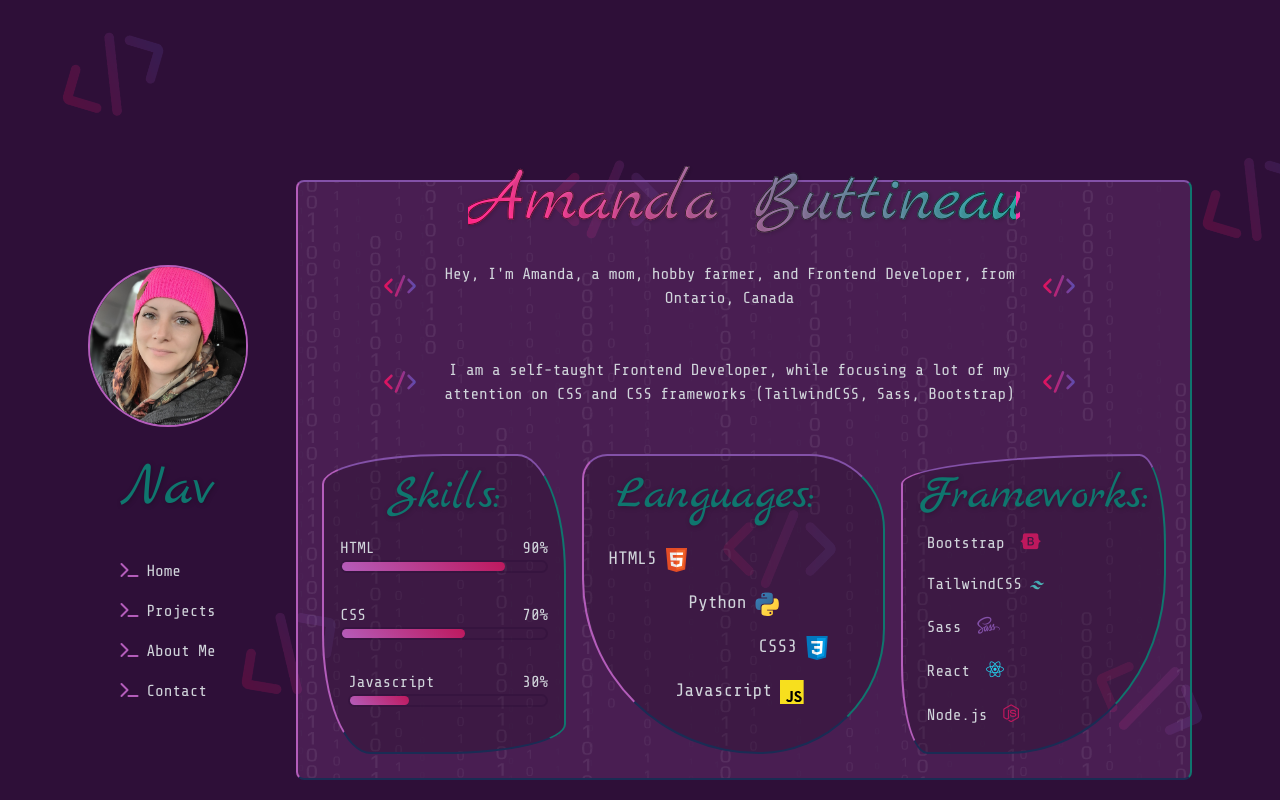
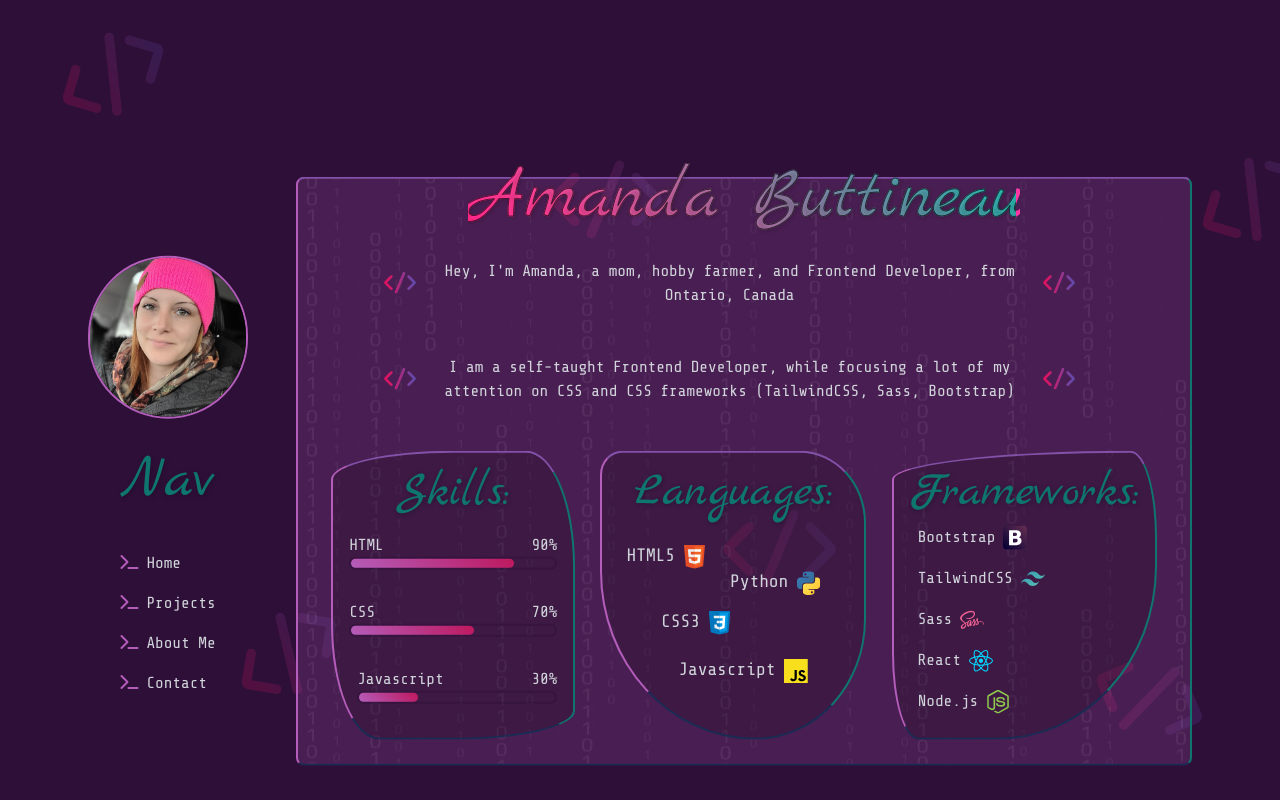
Before and after one commit to ab1820/Website2.0, a website: page index.html in a window 1280 px wide. Drawn offline with nearby package versions, Linux system fonts and the light colour scheme.

Commit message:
done styling divs for now

```diff
--- a/index.html
+++ b/index.html
@@ -193,13 +193,13 @@
             <p class="talents-list text-lg">
               HTML5<img src="./images/html.svg" class="languages-list" />
             </p>
-            <p class="talents-list ml-20 text-lg inline-block">
+            <p class="talents-list py text-lg inline-block">
               Python<img src="./images/python.svg" class="languages-list" />
             </p>
-            <p class="talents-list translate-x-3/4 text-lg inline-block">
+            <p class="talents-list css text-lg inline-block">
               CSS3<img src="./images/css.svg" class="languages-list" />
             </p>
-            <p class="talents-list translate-x-1/3 text-lg">
+            <p class="talents-list js text-lg">
               Javascript<img
                 src="./images/javascript.svg"
                 class="languages-list"
@@ -214,28 +214,22 @@
               Frameworks:
             </h3>
             <p class="talents-list">
-              Bootstrap<i
-                class="pl-4 fa-brands fa-bootstrap text-[#be185d] text-lg"
-              ></i>
+              Bootstrap<img src="./images/bootstrap.svg" class="languages-list">
             </p>
             <p class="talents-list">
               TailwindCSS<img
-                class="pl-2 w-[1.4rem] inline-block"
+                class="languages-list"
                 src="./images/tailwindcss-icon.svg"
               />
             </p>
             <p class="talents-list">
-              Sass<i class="pl-4 fa-brands fa-sass text-[#8351a8] text-lg"></i>
+              Sass<img src="./images/sass.svg" class="languages-list">
             </p>
             <p class="talents-list">
-              React<i
-                class="fa-brands fa-react pl-4 text-[#22d3ee] text-lg"
-              ></i>
+              React<img src="./images/react.svg" class="languages-list">
             </p>
             <p class="talents-list">
-              Node.js<i
-                class="fa-brands fa-node-js pl-4 text-[#be185d] text-lg"
-              ></i>
+              Node.js<img src="./images/nodejs.svg" class="languages-list">
             </p>
           </div>
         </div>
--- a/src/input.css
+++ b/src/input.css
@@ -190,3 +190,15 @@ main::before {
 .languages-list {
   @apply inline-block w-[1.5rem] ml-2;
 }
+
+.py {
+  transform: translate(60%, -40%);
+}
+
+.css {
+  transform: translate(20%, -50%);
+}
+
+.js {
+  transform: translate(30%, -40%);
+}
```
Also changed, not shown: dist/output.css, images/sass.svg (added).
